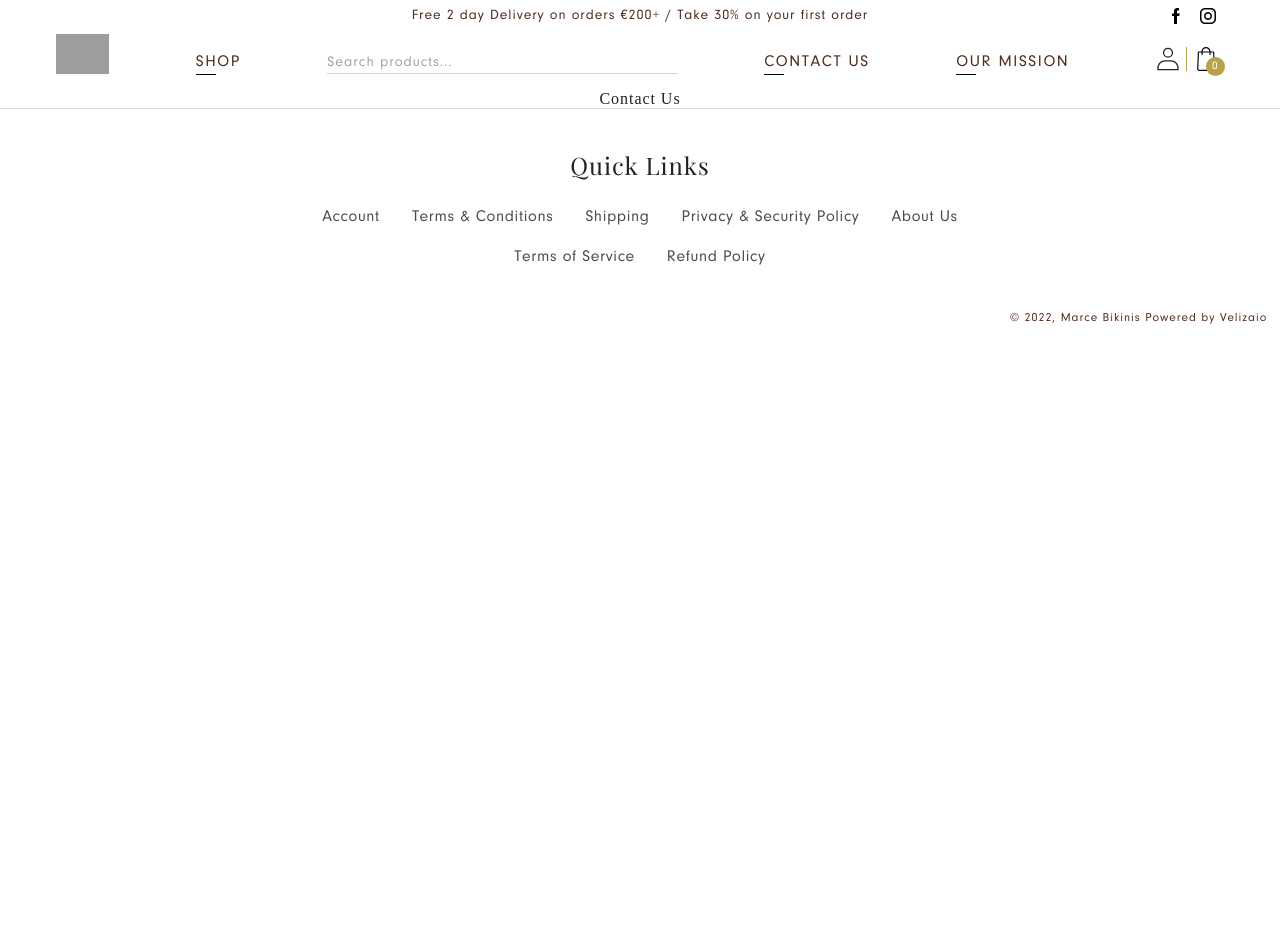
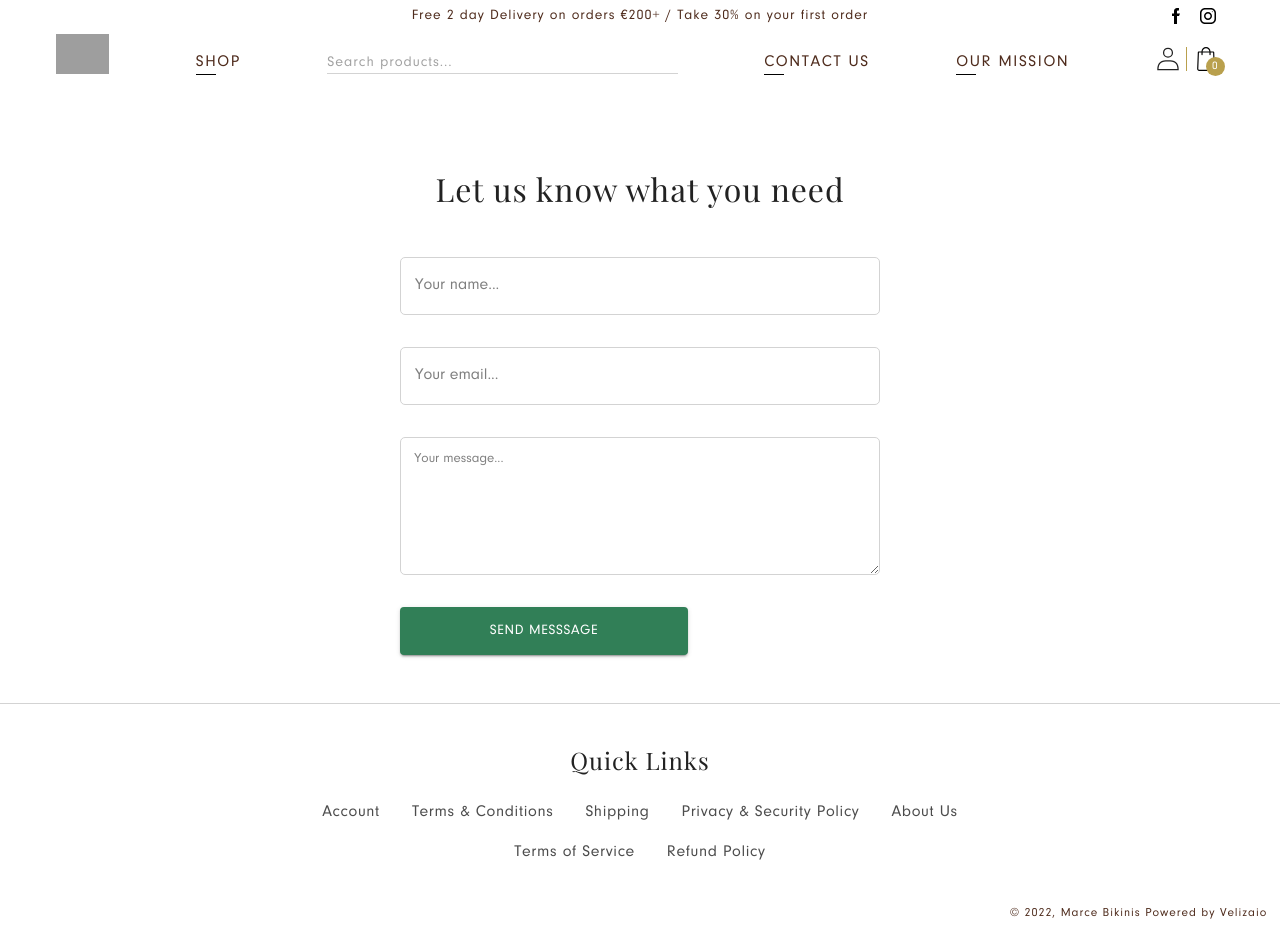
Before and after one commit to velizario/marce-bikini, a React (Create React App) app: page /contactus in a window 1280 px wide. Before the commit the page ends 800 px from the top, so only its background shows below. Built offline with nearby package versions, Linux system fonts and the light colour scheme; no server answers; grey boxes are pictures that could not be loaded; a web font is replaced by a local one.

Commit message:
Contact us page updates

```diff
--- a/src/App.css
+++ b/src/App.css
@@ -261,3 +261,20 @@ input:-webkit-autofill {
 .swiper-pagination-bullet-active {
   background: rgba(220,220,220)  !important;
  }
+
+ .MuiOutlinedInput-input {
+  border: 1px solid lightgray;
+  outline: none;
+  border-radius: 5px;
+  transition: border 0.1s ease ;
+ }
+
+ /* Input borders fix */
+.MuiOutlinedInput-input:focus  {
+  border: 1px solid black;
+ }
+
+ .MuiOutlinedInput-notchedOutline {
+  border: none;
+  outline: none;
+ }
--- a/src/structure/about/AboutUs.module.css
+++ b/src/structure/about/AboutUs.module.css
@@ -3,10 +3,25 @@
     overflow: hidden;
 }
 
+.imgBox {
+    height: 35rem;
+}
+
+.imgBox::after {
+    background-image: linear-gradient(270deg,rgba(0,15,30,0),rgba(0,15,30,.38) 44%,rgba(0,15,30,.67));
+    content: "";
+    height: 100%;
+    position: absolute;
+    width: 100%;
+    top: 0;
+    left: 0;
+}
+
 .aboutUsImg {
     width: 100%;
-    height: 35rem;
+    height: 100%;
     object-fit: cover;
+    object-position: 50% 50%;
 }
 
 .aboutMain {
@@ -19,11 +34,11 @@
     width:40rem;
     /* text-align: center; */
     height: fit-content;
-    text-shadow: 0px 0px 5px rgb(137, 116, 137);
+    /* text-shadow: 0px 0px 5px rgba(53, 28, 28, 0.7); */
 }
 
 .aboutMainHeader, .aboutMainContent {
-    color: white
+    color: #f8f8f8
 }
 
 .aboutMainHeader {
--- a/src/structure/about/AboutUs.tsx
+++ b/src/structure/about/AboutUs.tsx
@@ -12,7 +12,9 @@ const AboutUs = () => {
   return (
     <HeaderFooter>
       <article className={styles.article}>
-        <img className={styles.aboutUsImg} src={`${process.env.REACT_APP_BASE_URL}${aboutUsImg}`} alt="background" ></img>
+        <Box className={styles.imgBox} >
+          <img className={styles.aboutUsImg} src={`${process.env.REACT_APP_BASE_URL}${aboutUsImg}`} alt="background" ></img>
+        </Box>
         <Box className={styles.aboutMain}>
         <Typography variant="h1" className={styles.aboutMainHeader}>Hello, We're Bulldog Skincare for Men</Typography>
         <Typography variant="body2" className={styles.aboutMainContent}>Whether you have regular, dry, sensitive, oily or mature skin, Bulldog is here to help you look and feel your best.</Typography>
--- /dev/null
+++ b/src/structure/contact/ContactUs.module.css
@@ -0,0 +1,42 @@
+.contactHeader {
+    margin-top: 5rem;
+
+}
+
+.contactForm {
+    display: flex;
+    width: 30rem;
+    flex-direction: column;
+    gap: 2rem;
+    margin: 3rem;
+}
+
+.messageArea {
+    height: 7rem;
+    min-height: 7rem;
+    min-width: 100%;
+    max-width: 100%;
+    padding: 13.3px;
+    border: 1px solid lightgray;
+    border-radius: 5px;
+    transition: border 0.1s ease;
+}
+
+.messageArea:focus {
+    border: 1px solid black;
+    outline: none;
+}
+
+.messageArea::placeholder {
+    font-family: "GroteskRegular", "sans-serif" ;
+    color: black;
+    opacity: 0.5;
+    letter-spacing: 0;
+
+}
+
+.name:focus, .email:focus {
+    border: 1px solid black !important;
+    outline: none !important;
+    box-shadow: none !important;
+}
--- a/src/structure/contact/ContactUs.tsx
+++ b/src/structure/contact/ContactUs.tsx
@@ -1,10 +1,75 @@
+import { yupResolver } from "@hookform/resolvers/yup";
+import { useForm } from "react-hook-form";
+import { TextareaAutosize, TextField, Typography } from "@mui/material";
+import * as yup from "yup";
 import ContainerLarge from "../../utilityComponents/ContainerLarge";
 import HeaderFooter from "../headerfooter/HeaderFooter";
+import styles from "./ContactUs.module.css"
+import CustomLink from "../../utilityComponents/CustomLink";
+import CustomButton from "../../utilityComponents/CustomButton";
+import { minHeight } from "@mui/system";
+
+type ContactForm = {
+  name: string;
+  email: string;
+  message: string;
+};
+
+let schema = yup.object().shape({
+  name: yup.string().required("Please enter your name"),
+  email: yup.string().email().required("Please enter valid email"),
+  message: yup.string().min(10, "Please enter message with at least 10 characters").required("Please enter a message")
+})
 
 const AboutUs = () => {
+
+const {
+  register,
+  handleSubmit,
+  formState: {errors},
+} = useForm<ContactForm>({
+  resolver: yupResolver(schema),
+})
+
+
+const submitFormHandler = async (data: ContactForm) => {
+  console.log(data);
+}
+
   return (
     <HeaderFooter>
-      <ContainerLarge>Contact Us</ContainerLarge>
+      <ContainerLarge>
+        <Typography variant="h2" className={styles.contactHeader}> Let us know what you need</Typography>
+        <form
+          className={styles.contactForm}
+          action=""
+          onSubmit={handleSubmit(submitFormHandler)}>
+
+          <TextField
+            className={styles.name}
+            variant="outlined"
+            {...register("name")}
+            placeholder="Your name..."
+          />
+
+          <TextField
+            className={styles.email}
+            variant="outlined"
+            {...register("email")}
+            placeholder="Your email..."
+          />
+
+          <TextareaAutosize
+            className={styles.messageArea}
+            {...register("message")}
+            placeholder="Your message..."
+          />
+
+
+          <CustomButton sx={{height: "3rem", width: "60%", minWidth: "2rem"}} to="/">Send messsage</CustomButton>
+
+        </form>
+      </ContainerLarge>
     </HeaderFooter>
   );
 };
--- a/src/styles/Theme.tsx
+++ b/src/styles/Theme.tsx
@@ -1,6 +1,47 @@
 import { createTheme } from "@mui/material/styles";
+import { NONAME } from "dns";
 
 export const defaultTheme = createTheme({
+  components: {
+    MuiOutlinedInput: {
+      styleOverrides: {
+        input: {
+          "&::placeholder": {
+            fontFamily: ["GroteskRegular", "sans-serif"].join(","),
+            color: "black",
+            opacity: "0.5",
+            letterSpacing: "0",
+          },
+          "&::focus-visible": {
+            border: "none",
+            boxShadow: "none",
+            outline: "none"
+          }
+        },
+
+
+        // root: {
+        //   "& .MuiOutlinedInput-notchedOutline": {
+        //     border: `1px solid lightgray`,
+        //   },
+        //   "&.Mui-focused": {
+        //     "& .MuiOutlinedInput-notchedOutline": {
+        //       border: `1px solid lightgray`,
+        //     },
+        //   },
+        //   '&:hover': {
+        //     "& .MuiOutlinedInput-notchedOutline": {
+        //       border: `1px solid lightgray`,
+        //     },
+        //     // border: `1px solid lightgray`,
+
+        //   },
+        // },
+
+      }
+    },
+  },
+
   typography: {
     fontFamily: ["GroteskRegular", "sans-serif"].join(","),
     // Arsenal as alternative
@@ -35,6 +76,7 @@ export const defaultTheme = createTheme({
     h6: {
       fontFamily: ["Playfair Display", "sans-serif"].join(","),
     },
+
   },
 
   palette: {
```
Also changed, not shown: public/Resources/images/AboutUs2.jpg (added), public/Resources/images/AboutUs3.jpg (added).
